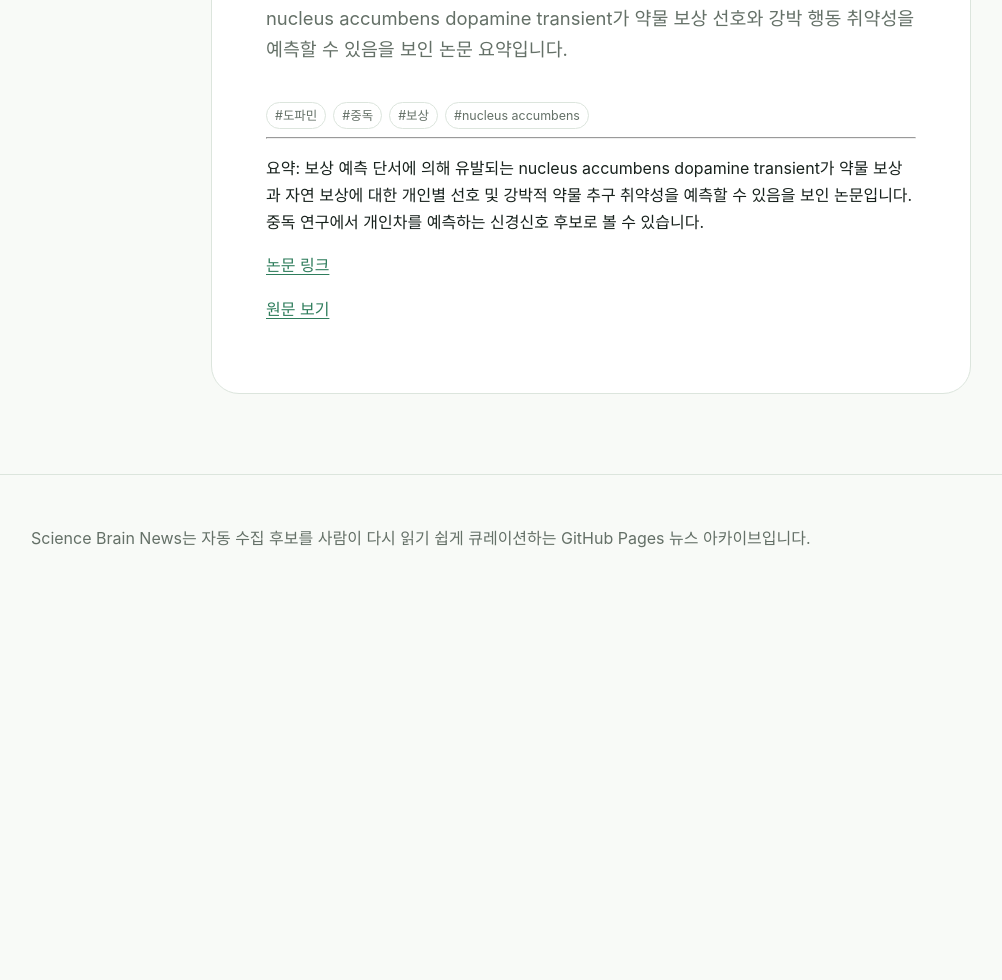
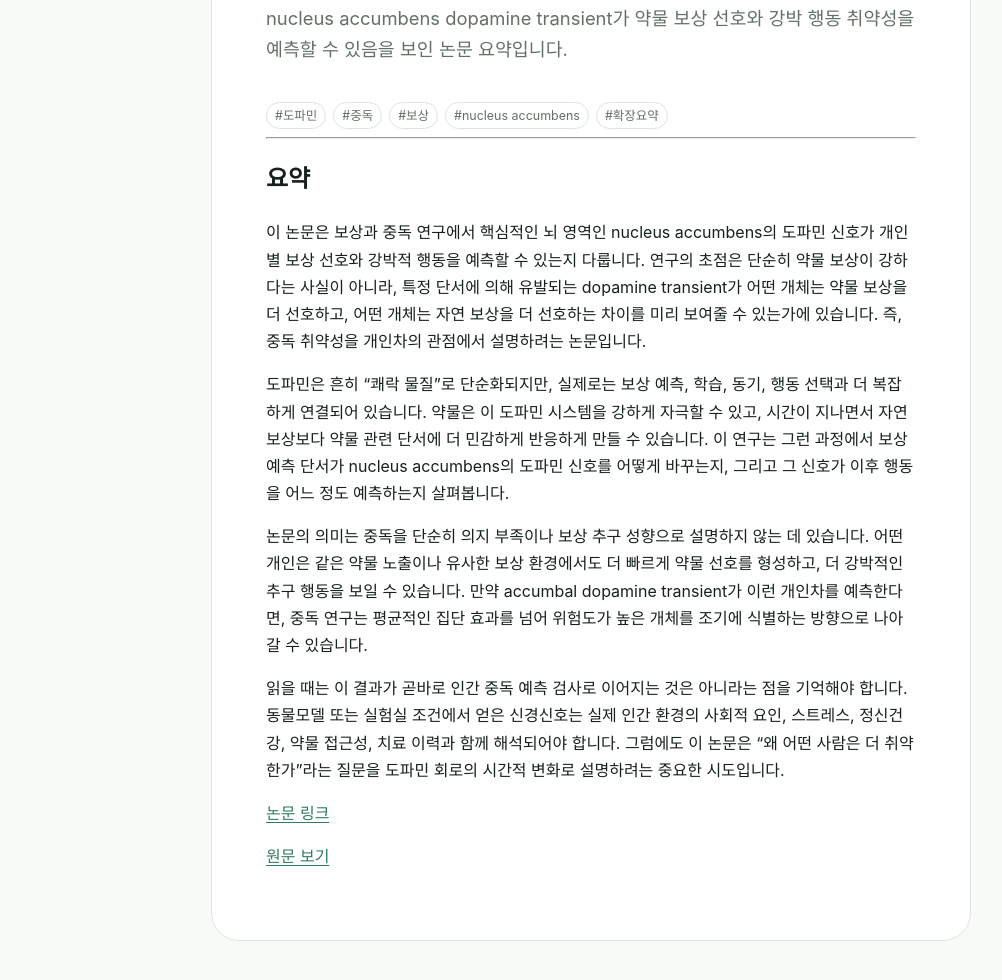
Before and after one commit to MikeShin0822/science-brain-news, an Astro site: page /science-brain-news/news/2026-06-29-paper-accumbal-dopamine-reward in a window 1280 px wide. Shown: the part 566-1546 px from the top of the page, without its empty margins (49-1051 px from the left). Before the commit the page ends 1182 px from the top, so only its background shows below. Built offline with nearby package versions, Linux system fonts and the light colour scheme; Astro itself is replaced by a stand-in of ours.

Commit message:
Expand accumbal dopamine reward paper summary

```diff
--- a/src/content/news/2026-06-29-paper-accumbal-dopamine-reward.md
+++ b/src/content/news/2026-06-29-paper-accumbal-dopamine-reward.md
@@ -5,10 +5,18 @@ date: "2026-06-29"
 category: "논문"
 source: "Nature Neuroscience"
 sourceUrl: "https://www.nature.com/articles/s41593-026-02331-y"
-tags: ["도파민", "중독", "보상", "nucleus accumbens"]
-importance: "논문 요약"
+tags: ["도파민", "중독", "보상", "nucleus accumbens", "확장요약"]
+importance: "논문 요약 · 확장"
 ---
 
-요약: 보상 예측 단서에 의해 유발되는 nucleus accumbens dopamine transient가 약물 보상과 자연 보상에 대한 개인별 선호 및 강박적 약물 추구 취약성을 예측할 수 있음을 보인 논문입니다. 중독 연구에서 개인차를 예측하는 신경신호 후보로 볼 수 있습니다.
+## 요약
+
+이 논문은 보상과 중독 연구에서 핵심적인 뇌 영역인 nucleus accumbens의 도파민 신호가 개인별 보상 선호와 강박적 행동을 예측할 수 있는지 다룹니다. 연구의 초점은 단순히 약물 보상이 강하다는 사실이 아니라, 특정 단서에 의해 유발되는 dopamine transient가 어떤 개체는 약물 보상을 더 선호하고, 어떤 개체는 자연 보상을 더 선호하는 차이를 미리 보여줄 수 있는가에 있습니다. 즉, 중독 취약성을 개인차의 관점에서 설명하려는 논문입니다.
+
+도파민은 흔히 “쾌락 물질”로 단순화되지만, 실제로는 보상 예측, 학습, 동기, 행동 선택과 더 복잡하게 연결되어 있습니다. 약물은 이 도파민 시스템을 강하게 자극할 수 있고, 시간이 지나면서 자연 보상보다 약물 관련 단서에 더 민감하게 반응하게 만들 수 있습니다. 이 연구는 그런 과정에서 보상 예측 단서가 nucleus accumbens의 도파민 신호를 어떻게 바꾸는지, 그리고 그 신호가 이후 행동을 어느 정도 예측하는지 살펴봅니다.
+
+논문의 의미는 중독을 단순히 의지 부족이나 보상 추구 성향으로 설명하지 않는 데 있습니다. 어떤 개인은 같은 약물 노출이나 유사한 보상 환경에서도 더 빠르게 약물 선호를 형성하고, 더 강박적인 추구 행동을 보일 수 있습니다. 만약 accumbal dopamine transient가 이런 개인차를 예측한다면, 중독 연구는 평균적인 집단 효과를 넘어 위험도가 높은 개체를 조기에 식별하는 방향으로 나아갈 수 있습니다.
+
+읽을 때는 이 결과가 곧바로 인간 중독 예측 검사로 이어지는 것은 아니라는 점을 기억해야 합니다. 동물모델 또는 실험실 조건에서 얻은 신경신호는 실제 인간 환경의 사회적 요인, 스트레스, 정신건강, 약물 접근성, 치료 이력과 함께 해석되어야 합니다. 그럼에도 이 논문은 “왜 어떤 사람은 더 취약한가”라는 질문을 도파민 회로의 시간적 변화로 설명하려는 중요한 시도입니다.
 
 [논문 링크](https://www.nature.com/articles/s41593-026-02331-y)
```
